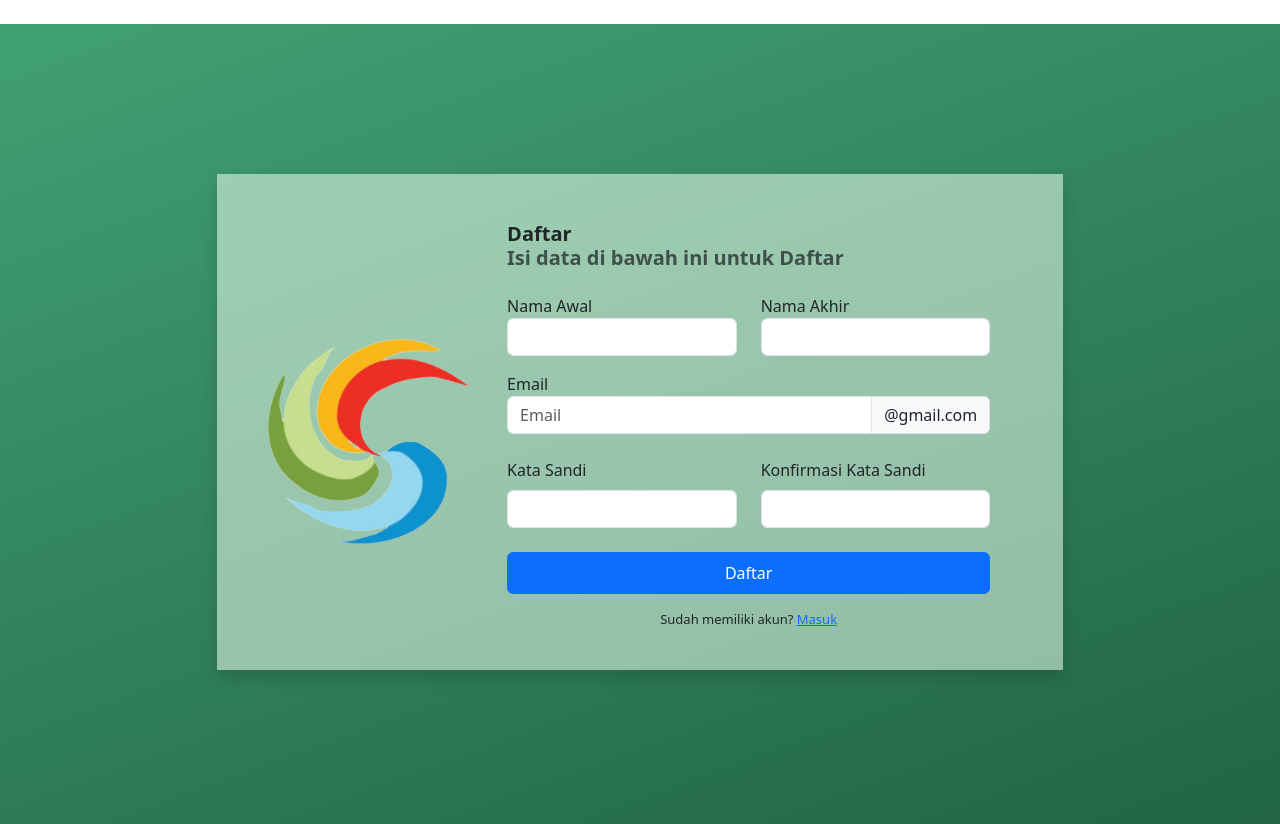
After one commit to AchmadSyahh226/YouChangeIt-Website, a PHP site: page /daftar.html in a window 1280 px wide. The commit adds this page. Run offline with PHP 8.4, Linux system fonts and the light colour scheme.

Commit message:
daftar dan masuk

```diff
--- /dev/null
+++ b/daftar.html
@@ -0,0 +1,89 @@
+<!DOCTYPE html>
+<html lang="en">
+  <head>
+    <meta charset="UTF-8" />
+    <meta name="viewport" content="width=device-width, initial-scale=1.0" />
+
+    <!-- Link Bootstrap 5 -->
+    <link href="https://cdn.jsdelivr.net/npm/bootstrap@5.3.0-alpha1/dist/css/bootstrap.min.css" rel="stylesheet" integrity="sha384-GLhlTQ8iRABdZLl6O3oVMWSktQOp6b7In1Zl3/Jr59b6EGGoI1aFkw7cmDA6j6gD" crossorigin="anonymous" />
+
+    <!-- Link CSS -->
+    <link rel="stylesheet" href="style.css" />
+
+    <!-- Title -->
+    <title>UChangeIt</title>
+
+    <!-- Icon Title -->
+    <link rel="icon" href="assets/LogoUChangeIt.png" type="image/x-icon" />
+  </head>
+  <body>
+    <div class="container-daftar">
+        <div class="row align-items-center justify-content-center vh-100">
+            <div class="col-lg-8">
+
+            <div class="shadow">
+                <div class="row mb-1">
+                    <div class="col-lg-4">
+                        <div class="bg-register h-100"></div>
+                    </div>
+                    <div class="col-lg-7">
+                        <div class="row mb-5"></div>
+                        <div class="register-form">
+                        <h5 class="mb-1 fw-bold">Daftar
+                        <p class="mb-4 text-muted">Isi data di bawah ini untuk Daftar</p>
+                        </h5>
+                            <form action="">
+                                <div class="row mb-3">
+                                    <div class="col">
+                                    <label for="firstname">Nama Awal</label>
+                                      <input type="text" class="form-control" id="firstname">
+                                    </div>
+                                    <div class="col">
+                                    <label for="lastname">Nama Akhir</label>
+                                      <input type="text" class="form-control" id="lastname">
+                                    </div>
+                                  </div>
+
+                                  <label for="email">Email</label>
+                                <div class="input-group mb-4">
+                                    <input type="text" class="form-control" placeholder="Email">
+                                    <span class="input-group-text" id="basic-addon2">@gmail.com</span>
+                                </div>
+
+                                <div class="row mb-4">
+                                    <div class="col">
+                                        <label for="pass" class="form-label">Kata Sandi </label>
+                                        <input type="password" class="form-control" id="pass">
+                                    </div>
+                                    <div class="col">
+                                        <label for="pass2" class="form-label">Konfirmasi Kata Sandi</label>
+                                        <input type="password" class="form-control" id="pass2">
+                                    </div>
+                                </div>
+
+                                <div class="d-grid mb-3">
+                                    <button type="submit" class="btn btn-primary py-2">Daftar</button>
+                                </div>
+                            </form>
+                            <p class="texted-muted fz-13 text-center">Sudah memiliki akun? <a href="masuk.html">Masuk</a></p>
+                            <div class="row mb-4"></div>
+                        </div>
+                    </div>
+                </div>
+            </div>
+            </div>
+        </div>
+    </div>
+
+<!-- Optional JavaScript; choose one of the two! -->
+
+    <!-- Option 1: Bootstrap Bundle with Popper -->
+    <script src="https://cdn.jsdelivr.net/npm/bootstrap@5.3.0-alpha1/dist/css/bootstrap.min.css" integrity="sha384-GLhlTQ8iRABdZLl6O3oVMWSktQOp6b7In1Zl3/Jr59b6EGGoI1aFkw7cmDA6j6gD" crossorigin="anonymous"></script>
+
+    <!-- Option 2: Separate Popper and Bootstrap JS -->
+    <!--
+    <script src="https://cdn.jsdelivr.net/npm/@popperjs/core@2.10.2/dist/umd/popper.min.js" integrity="sha384-7+zCNj/IqJ95wo16oMtfsKbZ9ccEh31eOz1HGyDuCQ6wgnyJNSYdrPa03rtR1zdB" crossorigin="anonymous"></script>
+    <script src="https://cdn.jsdelivr.net/npm/bootstrap@5.1.3/dist/js/bootstrap.min.js" integrity="sha384-QJHtvGhmr9XOIpI6YVutG+2QOK9T+ZnN4kzFN1RtK3zEFEIsxhlmWl5/YESvpZ13" crossorigin="anonymous"></script>
+    -->
+  </body>
+</html>
--- a/index.html
+++ b/index.html
@@ -40,7 +40,7 @@
           </li>
         </ul>
         <button class="buttonDaftar">Daftar</button>
-        <a href="#" class="btn btn-light text-success rounded-3" style="font-weight: 600">Masuk</a>
+        <a href="masuk.html" class="btn btn-light text-success rounded-3" style="font-weight: 600">Masuk</a>
       </div>
     </nav>
     <!-- Section Utama -->
--- a/style.css
+++ b/style.css
@@ -38,3 +38,38 @@ body {
 .img-section {
   height: 90%;
 }
+
+.container-masuk {
+  background: linear-gradient(160deg, rgb(65, 161, 115), rgb(33, 100, 70));
+  height: 100vh;
+  width: 100%;
+}
+
+.container-daftar {
+  background: linear-gradient(160deg, rgb(65, 161, 115), rgb(33, 100, 70));
+  height: 100vh;
+  width: 100%;
+}
+
+.bg-register {
+  background-image: url(assets/LogoUChangeIt2.png);
+  background-position-x: 0px;
+  background-position-y: 0px;
+  background-size: 300px;
+}
+
+.bg-login {
+  background-image: url(assets/LogoUChangeIt2.png);
+  background-position-x: 5px;
+  background-position-y: center;
+  background-size: 150px;
+}
+
+.shadow {
+  background-color: rgba(240, 255, 240, 0.541);
+}
+
+.fz-13 {
+  font-size: 13px;
+  position: 20px;
+}
```
Also changed, not shown: masuk.html (added, +69 -0 lines), assets/LogoUChangeIt2.png (added).
